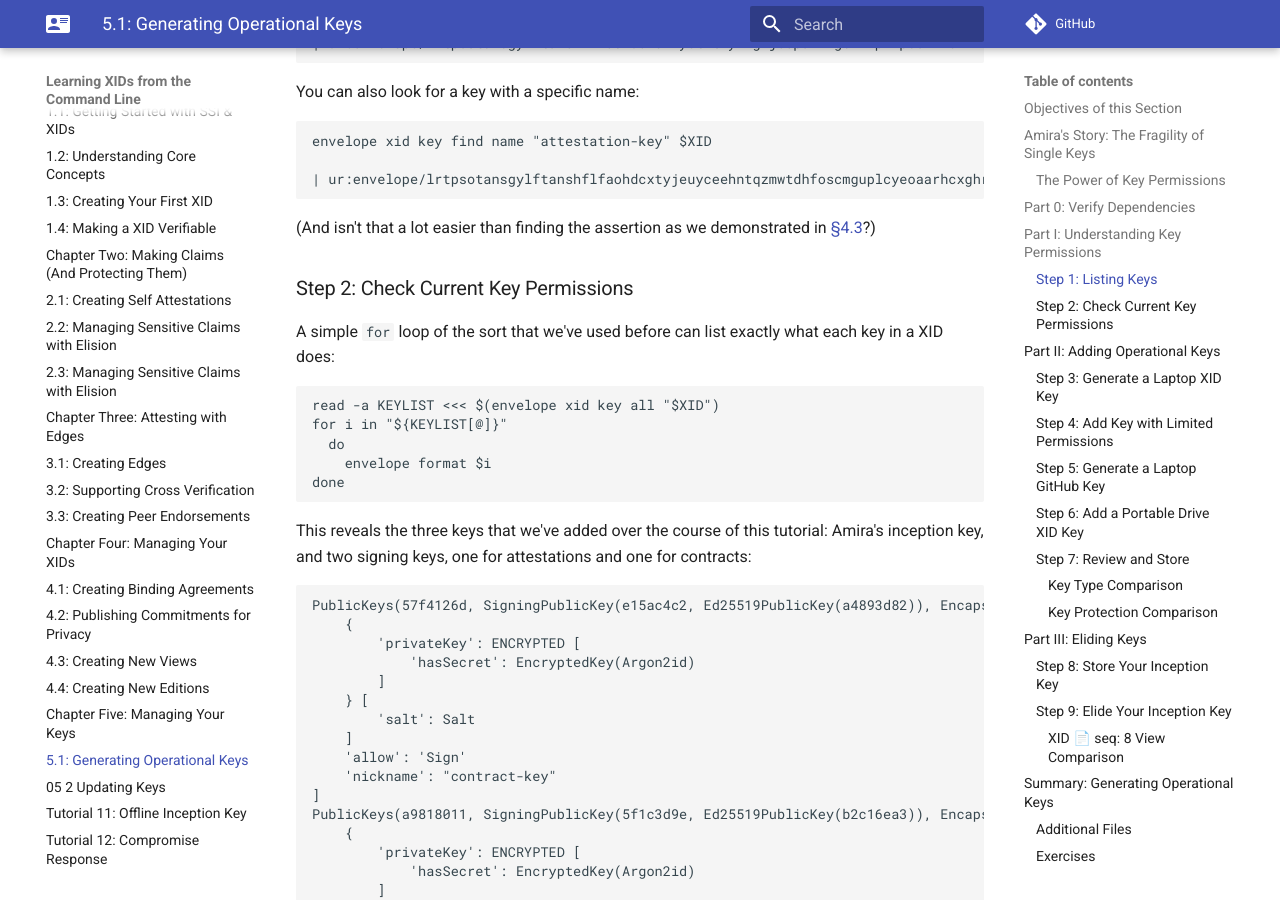
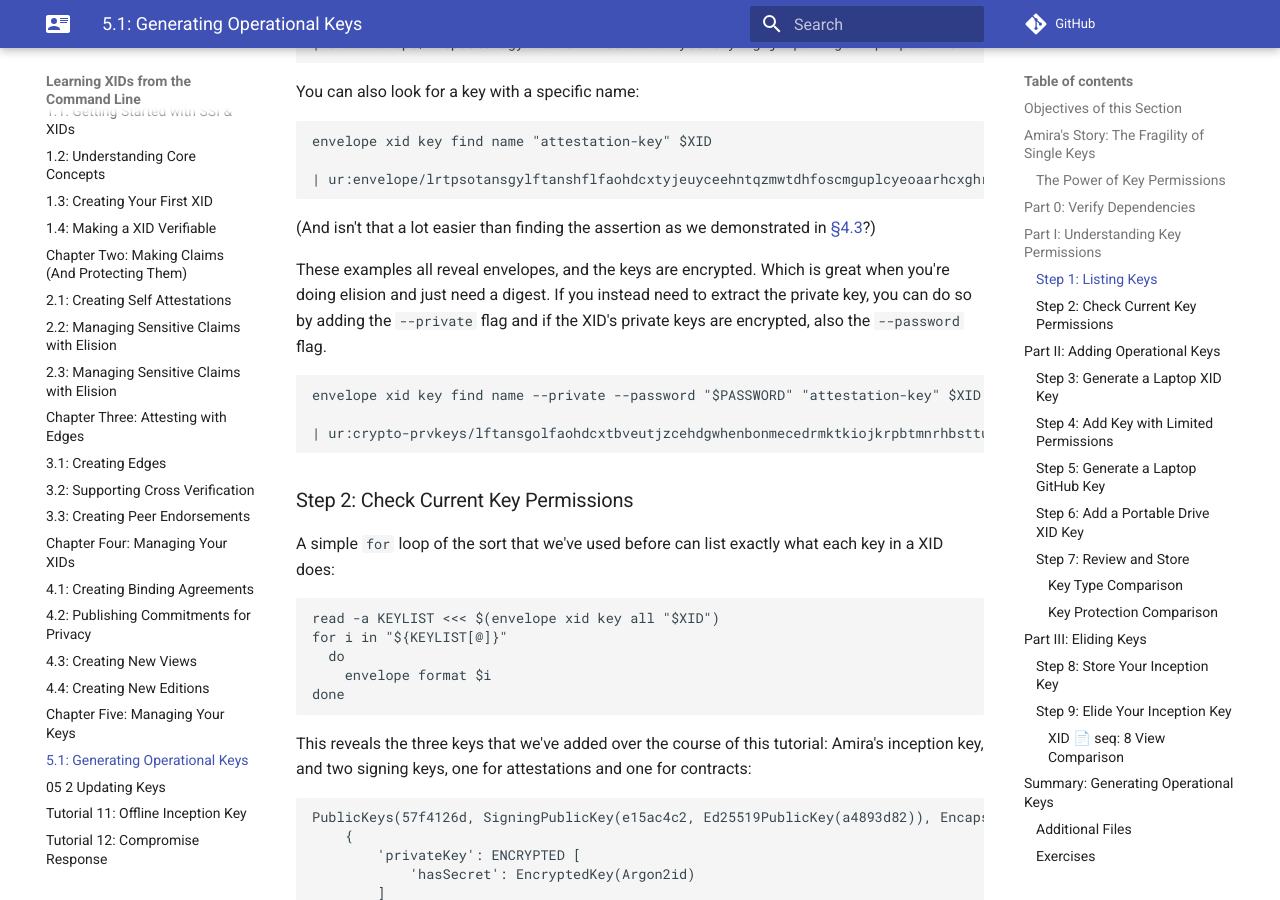
Before and after one commit to BlockchainCommons/XID-Quickstart, an MkDocs documentation site: the page built from docs/05_1_Generating_Operational_Keys.md, in a window 1280 px wide and 900 px high, scrolled down 3141 px. Built offline with MkDocs 1.6.1 and Material for MkDocs 9.7.7, drawn with Linux system fonts in a browser that asks for light colours; comment, search, counter and statistics services are not loaded; some of the changed text lies outside the part shown.

Commit message:
corrections to key extraction

````diff
--- a/docs/05_1_Generating_Operational_Keys.md
+++ b/docs/05_1_Generating_Operational_Keys.md
@@ -168,6 +168,18 @@ envelope xid key find name "attestation-key" $XID
 
 (And isn't that a lot easier than finding the assertion as we
 demonstrated in [§4.3](04_3_Creating_New_Views.md)?)
+
+These examples all reveal envelopes, and the keys are encrypted. Which
+is great when you're doing elision and just need a digest. If you
+instead need to extract the private key, you can do so by adding the
+`--private` flag and if the XID's private keys are encrypted, also the
+`--password` flag.
+
+```
+envelope xid key find name --private --password "$PASSWORD" "attestation-key" $XID
+
+| ur:crypto-prvkeys/lftansgolfaohdcxtbveutjzcehdgwhenbonmecedrmktkiojkrpbtmnrhbsttuozeeocfhlvybzvaoltansgehdcxgelkclzsfrmnfllgeoeonykoatdmdszcvwcxndfyaynemyhdlusklyeswtonhlnngmhnspnd
+```
 
 ### Step 2: Check Current Key Permissions
 
@@ -543,7 +555,7 @@ Only bring the full XID online when you need to make updates to it.
 Alternatively, or in addition, you can choose to just store your inception key.
 
 ```
-INCEPTION_PRVKEYS=$(envelope xid key find inception $XID_WITH_KEYS)
+INCEPTION_PRVKEYS=$(envelope xid key find inception --private --password "$PASSWORD" $XID_WITH_KEYS)
 echo $INCEPTION_PRVKEYS > OFFLINE-STORE/xid-inception-key.envelope
 ```
 
````
